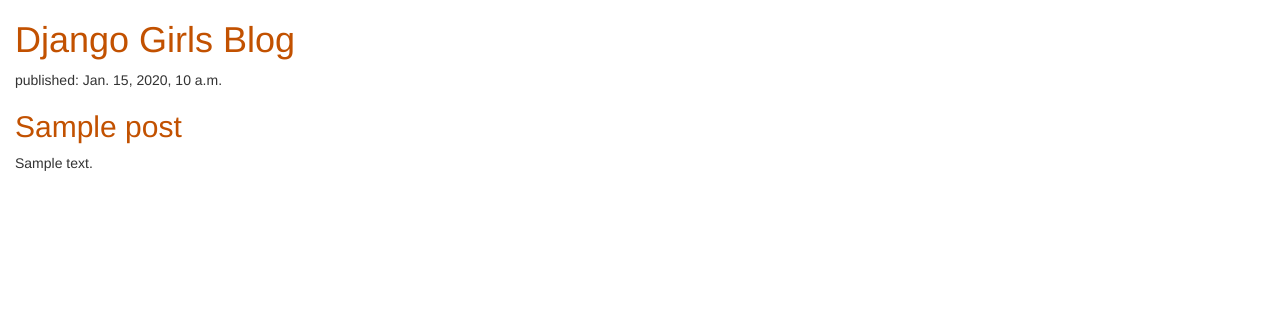
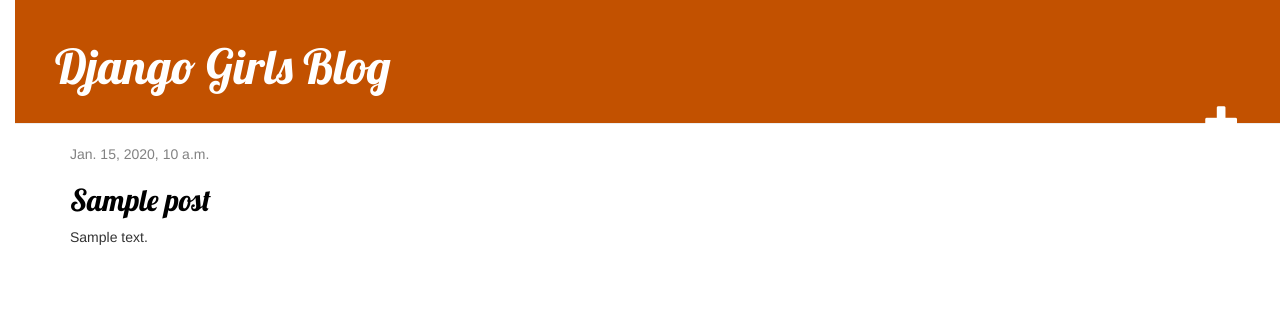
Before and after one commit to kobayashiKK/my-first-blog, a Django app: template blog/templates/blog/post_list.html in a window 1280 px wide. Shown: the top 316 px of the page. Run offline with Django 3.2, Linux system fonts and the light colour scheme; the template is opened without the code that fills it: most values are stand-ins (such as "Sample title", 1, 10 or a date in 2020); some libraries are stand-ins or nearby versions.

Commit message:
チュートリアル完了

```diff
--- a/blog/static/css/blog.css
+++ b/blog/static/css/blog.css
@@ -1,7 +1,55 @@
 h1 a, h2 a {
     color: #C25100;
+    font-family: 'Lobster';
 }
 
 body {
     padding-left: 15px;
 }
+
+.page-header {
+    background-color: #C25100;
+    margin-top: 0;
+    padding: 20px 20px 20px 40px;
+}
+
+.page-header h1, .page-header h1 a, .page-header h1 a:visited, .page-header h1 a:active {
+    color: #ffffff;
+    font-size: 36pt;
+    text-decoration: none;
+}
+
+.content {
+    margin-left: 40px;
+}
+
+h1, h2, h3, h4 {
+    font-family: 'Lobster', cursive;
+}
+
+.date {
+    color: #828282;
+}
+
+.save {
+    float: right;
+}
+
+.post-form textarea, .post-form input {
+    width: 100%;
+}
+
+.top-menu, .top-menu:hover, .top-menu:visited {
+    color: #ffffff;
+    float: right;
+    font-size: 26pt;
+    margin-right: 20px;
+}
+
+.post {
+    margin-bottom: 70px;
+}
+
+.post h2 a, .post h2 a:visited {
+    color: #000000;
+}
--- /dev/null
+++ b/blog/templates/blog/base.html
@@ -0,0 +1,24 @@
+{% load static %}
+<html>
+    <head>
+        <title>Django Girls blog</title>
+        <link rel="stylesheet" href="//maxcdn.bootstrapcdn.com/bootstrap/3.2.0/css/bootstrap.min.css">
+        <link rel="stylesheet" href="//maxcdn.bootstrapcdn.com/bootstrap/3.2.0/css/bootstrap-theme.min.css">
+        <link href='//fonts.googleapis.com/css?family=Lobster&subset=latin,latin-ext' rel='stylesheet' type='text/css'>
+        <link rel="stylesheet" href="{% static 'css/blog.css' %}">
+    </head>
+    <body>
+        <div class="page-header">
+            <h1><a href="/">Django Girls Blog</a></h1>
+            <a href="{% url 'post_new' %}" class="top-menu"><span class="glyphicon glyphicon-plus"></span></a>
+        </div>
+        <div class="content container">
+            <div class="row">
+                <div class="col-md-8">
+                {% block content %}
+                {% endblock %}
+                </div>
+            </div>
+        </div>
+    </body>
+</html>
--- a/blog/templates/blog/post_list.html
+++ b/blog/templates/blog/post_list.html
@@ -1,21 +1,13 @@
-{% load static %}
-<html>
-    <head>
-        <title>Django Girls blog</title>
-        <link rel="stylesheet" href="//maxcdn.bootstrapcdn.com/bootstrap/3.2.0/css/bootstrap.min.css">
-        <link rel="stylesheet" href="//maxcdn.bootstrapcdn.com/bootstrap/3.2.0/css/bootstrap-theme.min.css">
-        <link rel="stylesheet" href="{% static 'css/blog.css' %}">
-    </head>
-    <body>
-        <div>
-            <h1><a href="/">Django Girls Blog</a></h1>
+{% extends 'blog/base.html' %}
+
+{% block content %}
+{% for post in posts %}
+    <div class="post">
+        <div class="date">
+            {{ post.published_date }}
         </div>
-        {% for post in posts %}
-        <div>
-            <p>published: {{ post.published_date }}</p>
-            <h2><a href="">{{ post.title }}</a></h2>
-            <p>{{ post.text|linebreaksbr }}</p>
-        </div>
-    {% endfor %}
-    </body>
-</html>
+        <h2><a href="{% url 'post_detail' pk=post.pk %}">{{ post.title }}</a></h2>
+        <p>{{ post.text|linebreaksbr }}</p>
+    </div>
+{% endfor %}
+{% endblock %}
--- a/blog/urls.py
+++ b/blog/urls.py
@@ -3,4 +3,7 @@
 
 urlpatterns = [
     path('', views.post_list, name='post_list'),
+    path('post/<int:pk>/', views.post_detail, name='post_detail'),
+    path('post/new/', views.post_new, name='post_new'),
+    path('post/<int:pk>/edit/', views.post_edit, name='post_edit'),
 ]
```
Also changed, not shown: blog/forms.py (added, +9 -0 lines), blog/templates/blog/post_detail.html (added, +14 -0 lines), blog/templates/blog/post_edit.html (added, +9 -0 lines), blog/views.py (+34 -0 lines), db.sqlite3, 1 other file.
